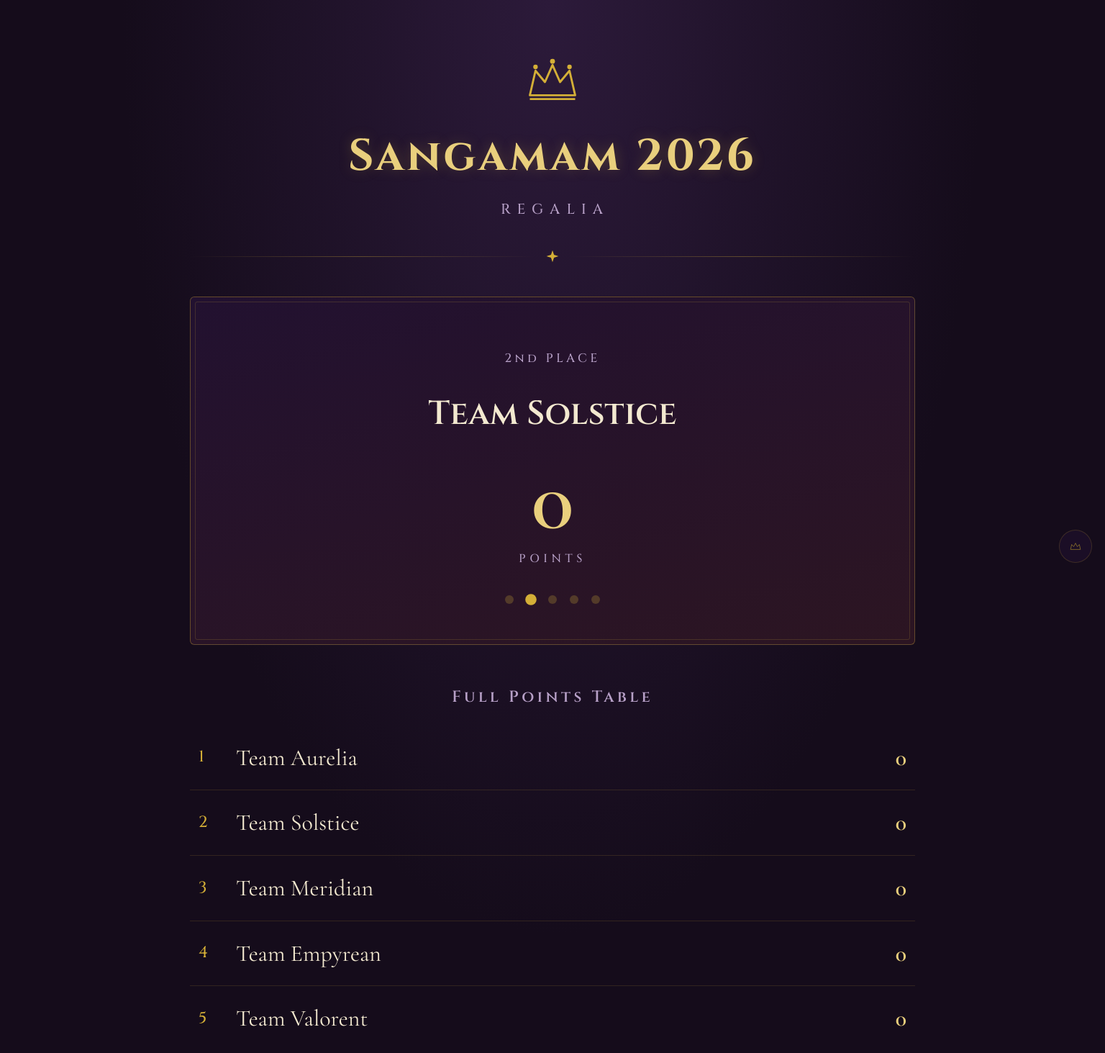
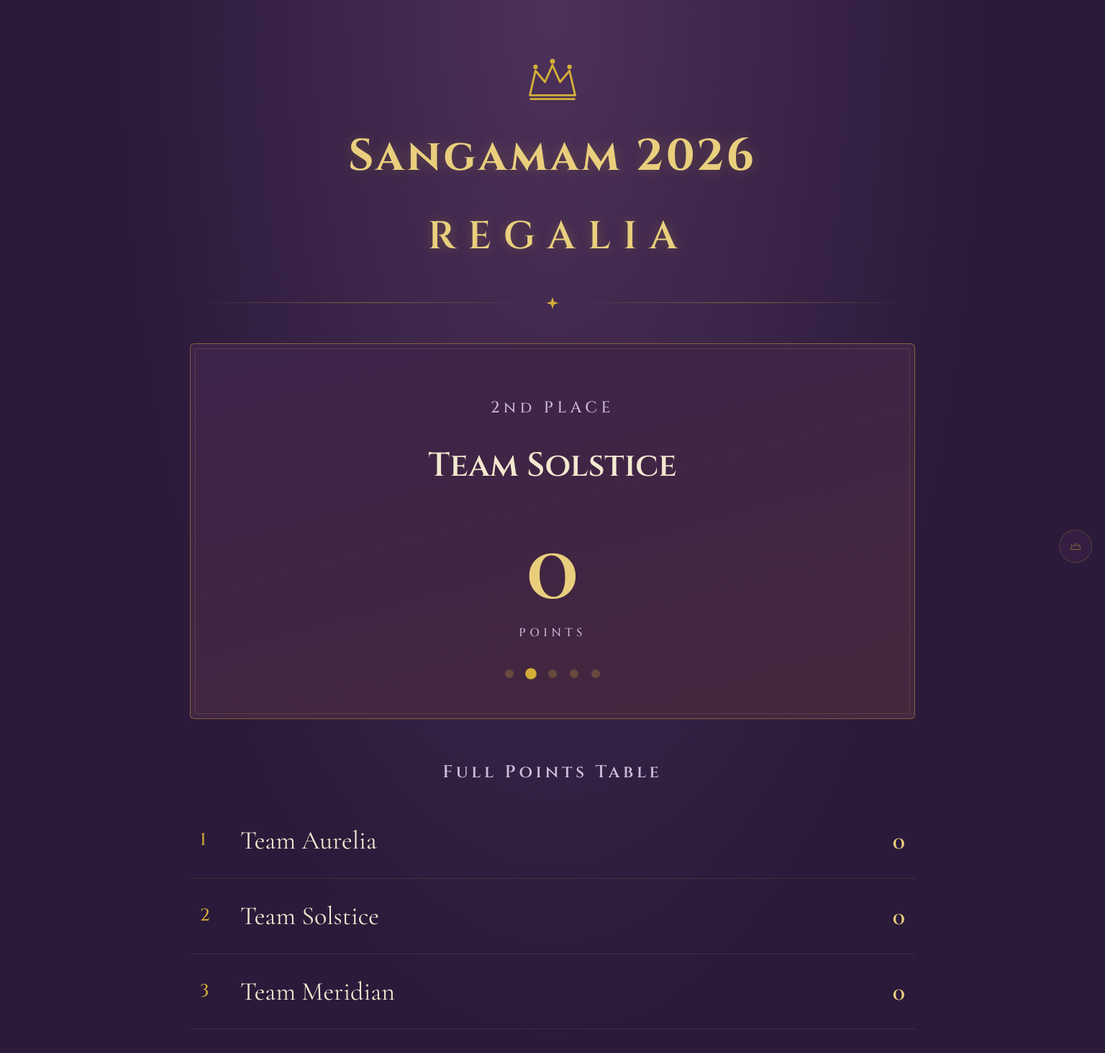
Before and after one commit to loki99lokesh-pixel/sangamam_2026, a plain HTML site: page index.html in a window 1536 px wide. Shown: the top 1463 px of the page at 72% size. Drawn offline with nearby package versions, Linux system fonts and the light colour scheme.

Commit message:
Update index.html

```diff
--- a/index.html
+++ b/index.html
@@ -13,6 +13,7 @@
     <style>
         :root {
             --bg: #150c1b;
+            --bg-glow: #2c1a3a;
             --panel: #221130;
             --panel-2: #2c1522;
             --gold: #d4af37;
@@ -37,7 +38,7 @@
             margin: 0;
             min-height: 100%;
             background:
-                radial-gradient(ellipse at 50% 0%, #2c1a3a 0%, var(--bg) 55%),
+                radial-gradient(ellipse at 50% 0%, var(--bg-glow) 0%, var(--bg) 55%),
                 var(--bg);
             color: var(--ivory);
             font-family: 'Cormorant Garamond', Georgia, 'Times New Roman', serif;
@@ -77,12 +78,14 @@
 
         p.theme {
             font-family: 'Cinzel', serif;
+            font-weight: 600;
             text-align: center;
-            letter-spacing: 0.35em;
-            font-size: 13px;
-            color: var(--muted);
-            margin: 10px 0 0;
-            padding-left: 0.35em;
+            letter-spacing: 0.32em;
+            font-size: 22px;
+            color: var(--gold-soft);
+            text-shadow: 0 0 16px rgba(212, 175, 55, 0.3);
+            margin: 14px 0 0;
+            padding-left: 0.32em;
             /* optical balance for letter-spacing */
         }
 
@@ -130,7 +133,7 @@
 
         .spot-rank {
             font-family: 'Cinzel', serif;
-            font-size: 12px;
+            font-size: 16px;
             letter-spacing: 0.25em;
             color: var(--muted);
             margin-bottom: 18px;
@@ -146,7 +149,7 @@
         }
 
         .spot-points {
-            font-size: clamp(48px, 12vw, 68px);
+            font-size: clamp(58px, 15vw, 84px);
             font-weight: 600;
             color: var(--gold-soft);
             margin: 14px 0 4px;
@@ -193,11 +196,11 @@
 
         .standings h2 {
             font-family: 'Cinzel', serif;
-            font-size: 15px;
+            font-size: 16px;
             letter-spacing: 0.2em;
             color: var(--muted);
             text-align: center;
-            margin: 0 0 18px;
+            margin: 0 0 20px;
             font-weight: 600;
         }
 
@@ -215,24 +218,24 @@
         }
 
         td {
-            padding: 13px 6px;
+            padding: 16px 8px;
         }
 
         td.rank {
             font-family: 'Cinzel', serif;
             color: var(--gold);
-            width: 34px;
-            font-size: 15px;
+            width: 38px;
+            font-size: 17px;
         }
 
         td.name {
-            font-size: 21px;
+            font-size: 24px;
             color: var(--ivory);
         }
 
         td.pts {
             text-align: right;
-            font-size: 21px;
+            font-size: 24px;
             color: var(--gold-soft);
             font-weight: 600;
         }
@@ -400,19 +403,40 @@
 
             td.name,
             td.pts {
-                font-size: 18px;
+                font-size: 20px;
             }
         }
 
         /* ---- Big screen / projector mode ----
      The scoreboard is meant to be watched from across a room, so on
-     wide viewports (a laptop mirrored to a TV, a projector, etc.) it
-     scales up well beyond normal webpage sizes rather than sitting
-     small in the middle of the screen. */
+     wide viewports (a laptop mirrored to a TV, a projector, etc.):
+     - colors lift a bit (the near-black base reads muddy from a
+       distance on a big panel)
+     - the spotlight section is sized to fill exactly one screen, so
+       on a normal 16:9 TV/projector only the live cycling score is
+       visible without scrolling — the full points table sits just
+       below it for anyone who does scroll (e.g. checking on a laptop) */
         @media (min-width: 900px) {
+            :root {
+                --bg: #241531;
+                --bg-glow: #402a4d;
+                --panel: #34203f;
+                --panel-2: #3d2436;
+                --muted: #c6b0d6;
+                --line: rgba(212, 175, 55, 0.4);
+            }
+
             .wrap {
                 max-width: 860px;
                 padding: 56px 40px 110px;
+            }
+
+            .hero {
+                min-height: calc(100vh - 56px);
+                box-sizing: border-box;
+                display: flex;
+                flex-direction: column;
+                justify-content: center;
             }
 
             .crest svg {
@@ -425,8 +449,10 @@
             }
 
             p.theme {
-                font-size: 17px;
-                letter-spacing: 0.4em;
+                font-size: 38px;
+                letter-spacing: 0.3em;
+                padding-left: 0.3em;
+                margin-top: 18px;
             }
 
             .divider svg {
@@ -443,7 +469,7 @@
             }
 
             .spot-rank {
-                font-size: 15px;
+                font-size: 19px;
                 margin-bottom: 24px;
             }
 
@@ -452,7 +478,7 @@
             }
 
             .spot-points {
-                font-size: clamp(84px, 9vw, 124px);
+                font-size: clamp(100px, 11vw, 150px);
                 margin: 18px 0 6px;
             }
 
@@ -476,22 +502,22 @@
             }
 
             .standings h2 {
-                font-size: 19px;
-                margin-bottom: 22px;
+                font-size: 20px;
+                margin-bottom: 24px;
             }
 
             td {
-                padding: 17px 10px;
+                padding: 20px 12px;
             }
 
             td.rank {
-                font-size: 19px;
-                width: 44px;
+                font-size: 21px;
+                width: 46px;
             }
 
             td.name,
             td.pts {
-                font-size: 27px;
+                font-size: 30px;
             }
 
             footer {
@@ -501,9 +527,22 @@
         }
 
         @media (min-width: 1400px) {
+            :root {
+                --bg: #2b1a3a;
+                --bg-glow: #4d3159;
+                --panel: #3c2349;
+                --panel-2: #45283e;
+                --muted: #cfbcdd;
+                --line: rgba(212, 175, 55, 0.45);
+            }
+
             .wrap {
                 max-width: 1120px;
                 padding: 72px 56px 130px;
+            }
+
+            .hero {
+                min-height: calc(100vh - 72px);
             }
 
             .crest svg {
@@ -516,8 +555,10 @@
             }
 
             p.theme {
-                font-size: 20px;
-                letter-spacing: 0.45em;
+                font-size: 54px;
+                letter-spacing: 0.32em;
+                padding-left: 0.32em;
+                margin-top: 22px;
             }
 
             .spotlight {
@@ -525,7 +566,7 @@
             }
 
             .spot-rank {
-                font-size: 17px;
+                font-size: 22px;
                 margin-bottom: 28px;
             }
 
@@ -534,7 +575,7 @@
             }
 
             .spot-points {
-                font-size: clamp(120px, 8vw, 172px);
+                font-size: clamp(140px, 10vw, 200px);
                 margin: 22px 0 8px;
             }
 
@@ -553,21 +594,21 @@
             }
 
             .standings h2 {
-                font-size: 22px;
+                font-size: 24px;
             }
 
             td {
-                padding: 20px 12px;
+                padding: 24px 14px;
             }
 
             td.rank {
-                font-size: 22px;
-                width: 52px;
+                font-size: 24px;
+                width: 56px;
             }
 
             td.name,
             td.pts {
-                font-size: 32px;
+                font-size: 36px;
             }
 
             footer {
@@ -580,6 +621,7 @@
 <body>
 
     <div class="wrap">
+        <div class="hero">
             <div class="crest">
                 <svg viewBox="0 0 64 64" fill="none" xmlns="http://www.w3.org/2000/svg">
                     <path d="M8 46L14 20L24 32L32 14L40 32L50 20L56 46H8Z" stroke="#d4af37" stroke-width="2.2"
@@ -605,6 +647,7 @@
                 <div class="spot-points" id="spotPoints">0</div>
                 <div class="spot-points-label">POINTS</div>
                 <div class="dots" id="dots"></div>
+            </div>
         </div>
 
         <div class="standings">
```
Lines whose indentation alone changed are shown as unchanged.
